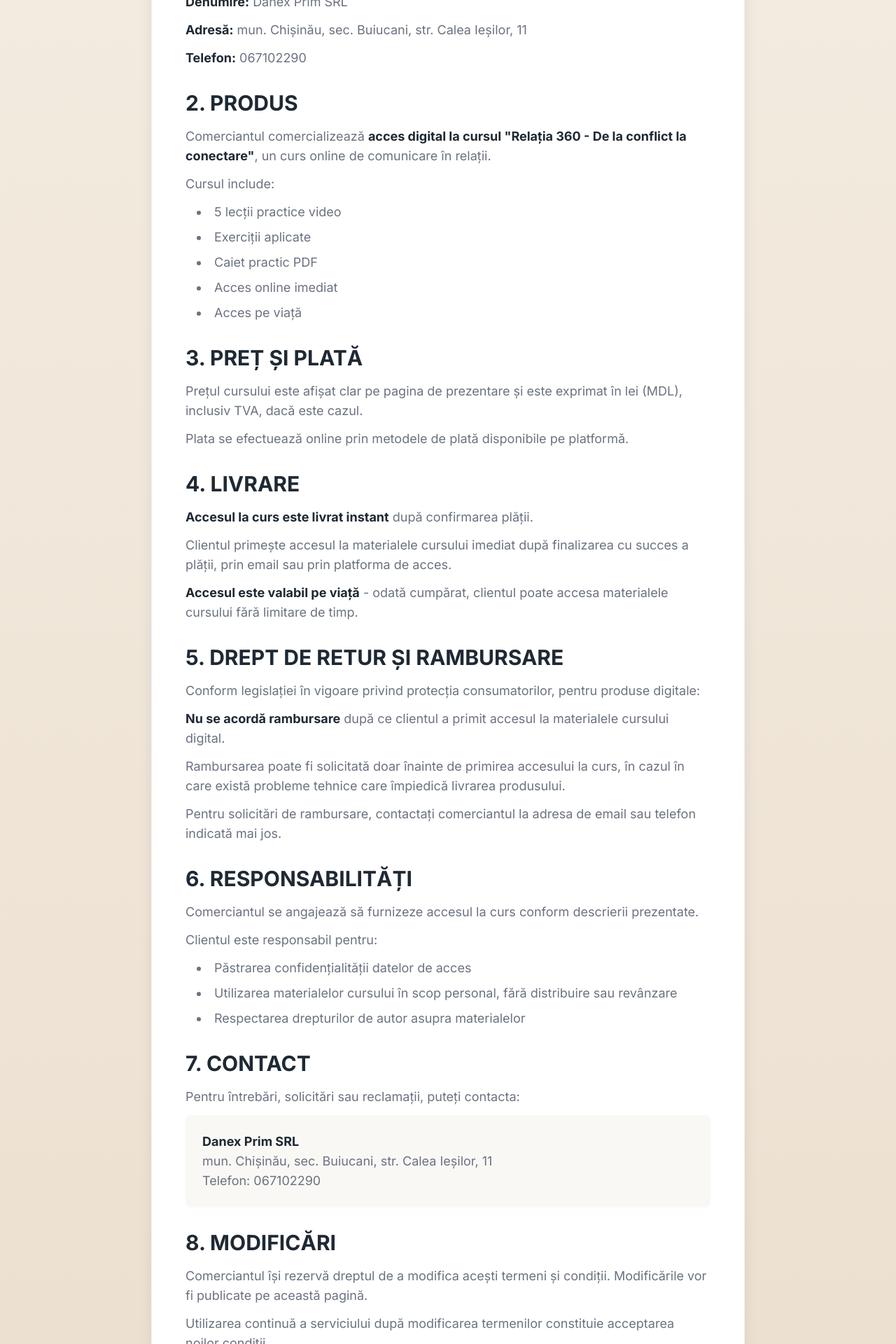
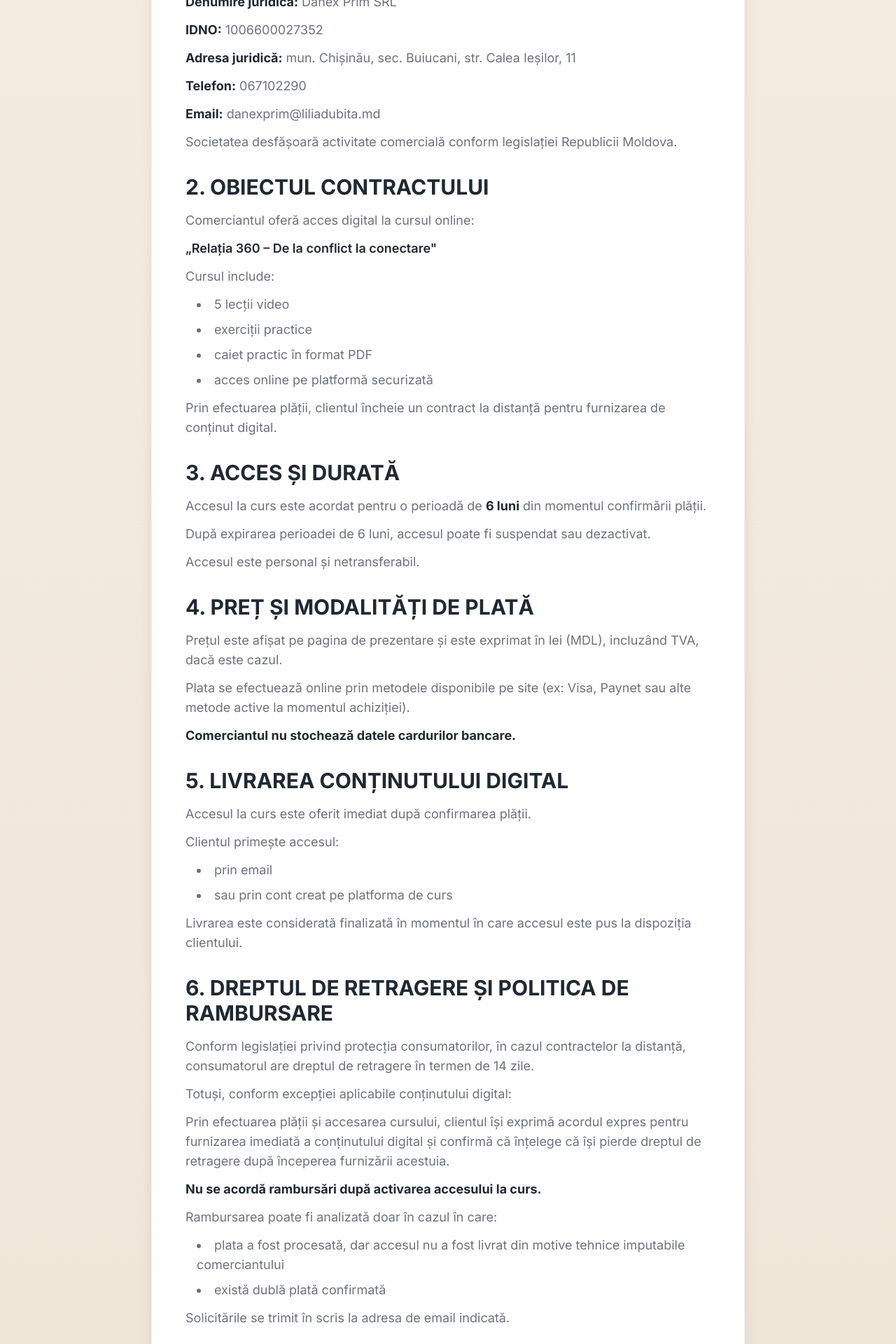
Before and after one commit to Nastea/relatia-360-landing, a Next.js app: page /termeni in a window 1280 px wide. Shown: the part 420-2340 px from the top of the page at 70% size. Built offline with nearby package versions, Linux system fonts and the light colour scheme.

Commit message:
Actualizare Termeni și Condiții - adăugare secțiuni complete conform legislației

```diff
--- a/app/termeni/page.tsx
+++ b/app/termeni/page.tsx
@@ -30,172 +30,309 @@ export default function TermeniPage() {
               border: "1px solid rgba(0, 0, 0, 0.05)",
             }}
           >
-            {/* Comerciant */}
+            {/* Datele Comerciantului */}
             <section>
               <h2
                 className="text-2xl md:text-3xl font-bold mb-4 uppercase"
                 style={{ color: "#1F2933" }}
               >
-                1. Comerciant
+                1. Datele Comerciantului
               </h2>
               <div className="space-y-3 text-lg" style={{ color: "#6B7280" }}>
                 <p>
-                  <strong style={{ color: "#1F2933" }}>Denumire:</strong> Danex Prim SRL
+                  <strong style={{ color: "#1F2933" }}>Denumire juridică:</strong> Danex Prim SRL
                 </p>
                 <p>
-                  <strong style={{ color: "#1F2933" }}>Adresă:</strong> mun. Chișinău, sec. Buiucani, str. Calea Ieșilor, 11
+                  <strong style={{ color: "#1F2933" }}>IDNO:</strong> 1006600027352
+                </p>
+                <p>
+                  <strong style={{ color: "#1F2933" }}>Adresa juridică:</strong> mun. Chișinău, sec. Buiucani, str. Calea Ieșilor, 11
                 </p>
                 <p>
                   <strong style={{ color: "#1F2933" }}>Telefon:</strong> 067102290
                 </p>
+                <p>
+                  <strong style={{ color: "#1F2933" }}>Email:</strong> danexprim@liliadubita.md
+                </p>
+                <p>
+                  Societatea desfășoară activitate comercială conform legislației Republicii Moldova.
+                </p>
               </div>
             </section>
 
-            {/* Produs */}
+            {/* Obiectul Contractului */}
             <section>
               <h2
                 className="text-2xl md:text-3xl font-bold mb-4 uppercase"
                 style={{ color: "#1F2933" }}
               >
-                2. Produs
+                2. Obiectul Contractului
               </h2>
               <div className="space-y-3 text-lg" style={{ color: "#6B7280" }}>
                 <p>
-                  Comerciantul comercializează <strong style={{ color: "#1F2933" }}>acces digital la cursul "Relația 360 - De la conflict la conectare"</strong>, un curs online de comunicare în relații.
+                  Comerciantul oferă acces digital la cursul online:
+                </p>
+                <p className="font-semibold" style={{ color: "#1F2933" }}>
+                  „Relația 360 – De la conflict la conectare"
                 </p>
                 <p>
                   Cursul include:
                 </p>
                 <ul className="list-disc list-inside space-y-2 ml-4">
-                  <li>5 lecții practice video</li>
-                  <li>Exerciții aplicate</li>
-                  <li>Caiet practic PDF</li>
-                  <li>Acces online imediat</li>
-                  <li>Acces pe viață</li>
+                  <li>5 lecții video</li>
+                  <li>exerciții practice</li>
+                  <li>caiet practic în format PDF</li>
+                  <li>acces online pe platformă securizată</li>
                 </ul>
+                <p>
+                  Prin efectuarea plății, clientul încheie un contract la distanță pentru furnizarea de conținut digital.
+                </p>
               </div>
             </section>
 
-            {/* Preț */}
+            {/* Acces și Durată */}
             <section>
               <h2
                 className="text-2xl md:text-3xl font-bold mb-4 uppercase"
                 style={{ color: "#1F2933" }}
               >
-                3. Preț și Plată
+                3. Acces și Durată
               </h2>
               <div className="space-y-3 text-lg" style={{ color: "#6B7280" }}>
                 <p>
-                  Prețul cursului este afișat clar pe pagina de prezentare și este exprimat în lei (MDL), inclusiv TVA, dacă este cazul.
+                  Accesul la curs este acordat pentru o perioadă de <strong style={{ color: "#1F2933" }}>6 luni</strong> din momentul confirmării plății.
                 </p>
                 <p>
-                  Plata se efectuează online prin metodele de plată disponibile pe platformă.
+                  După expirarea perioadei de 6 luni, accesul poate fi suspendat sau dezactivat.
+                </p>
+                <p>
+                  Accesul este personal și netransferabil.
                 </p>
               </div>
             </section>
 
-            {/* Livrare */}
+            {/* Preț și Modalități de Plată */}
             <section>
               <h2
                 className="text-2xl md:text-3xl font-bold mb-4 uppercase"
                 style={{ color: "#1F2933" }}
               >
-                4. Livrare
+                4. Preț și Modalități de Plată
               </h2>
               <div className="space-y-3 text-lg" style={{ color: "#6B7280" }}>
                 <p>
-                  <strong style={{ color: "#1F2933" }}>Accesul la curs este livrat instant</strong> după confirmarea plății.
+                  Prețul este afișat pe pagina de prezentare și este exprimat în lei (MDL), incluzând TVA, dacă este cazul.
                 </p>
                 <p>
-                  Clientul primește accesul la materialele cursului imediat după finalizarea cu succes a plății, prin email sau prin platforma de acces.
+                  Plata se efectuează online prin metodele disponibile pe site (ex: Visa, Paynet sau alte metode active la momentul achiziției).
                 </p>
                 <p>
-                  <strong style={{ color: "#1F2933" }}>Accesul este valabil pe viață</strong> - odată cumpărat, clientul poate accesa materialele cursului fără limitare de timp.
+                  <strong style={{ color: "#1F2933" }}>Comerciantul nu stochează datele cardurilor bancare.</strong>
                 </p>
               </div>
             </section>
 
-            {/* Drept de retur */}
+            {/* Livrarea Conținutului Digital */}
             <section>
               <h2
                 className="text-2xl md:text-3xl font-bold mb-4 uppercase"
                 style={{ color: "#1F2933" }}
               >
-                5. Drept de Retur și Rambursare
+                5. Livrarea Conținutului Digital
               </h2>
               <div className="space-y-3 text-lg" style={{ color: "#6B7280" }}>
                 <p>
-                  Conform legislației în vigoare privind protecția consumatorilor, pentru produse digitale:
+                  Accesul la curs este oferit imediat după confirmarea plății.
                 </p>
                 <p>
-                  <strong style={{ color: "#1F2933" }}>Nu se acordă rambursare</strong> după ce clientul a primit accesul la materialele cursului digital.
+                  Clientul primește accesul:
                 </p>
+                <ul className="list-disc list-inside space-y-2 ml-4">
+                  <li>prin email</li>
+                  <li>sau prin cont creat pe platforma de curs</li>
+                </ul>
                 <p>
-                  Rambursarea poate fi solicitată doar înainte de primirea accesului la curs, în cazul în care există probleme tehnice care împiedică livrarea produsului.
-                </p>
-                <p>
-                  Pentru solicitări de rambursare, contactați comerciantul la adresa de email sau telefon indicată mai jos.
+                  Livrarea este considerată finalizată în momentul în care accesul este pus la dispoziția clientului.
                 </p>
               </div>
             </section>
 
-            {/* Responsabilități */}
+            {/* Dreptul de Retragere și Politica de Rambursare */}
             <section>
               <h2
                 className="text-2xl md:text-3xl font-bold mb-4 uppercase"
                 style={{ color: "#1F2933" }}
               >
-                6. Responsabilități
+                6. Dreptul de Retragere și Politica de Rambursare
               </h2>
               <div className="space-y-3 text-lg" style={{ color: "#6B7280" }}>
                 <p>
-                  Comerciantul se angajează să furnizeze accesul la curs conform descrierii prezentate.
+                  Conform legislației privind protecția consumatorilor, în cazul contractelor la distanță, consumatorul are dreptul de retragere în termen de 14 zile.
                 </p>
                 <p>
-                  Clientul este responsabil pentru:
+                  Totuși, conform excepției aplicabile conținutului digital:
+                </p>
+                <p>
+                  Prin efectuarea plății și accesarea cursului, clientul își exprimă acordul expres pentru furnizarea imediată a conținutului digital și confirmă că înțelege că își pierde dreptul de retragere după începerea furnizării acestuia.
+                </p>
+                <p>
+                  <strong style={{ color: "#1F2933" }}>Nu se acordă rambursări după activarea accesului la curs.</strong>
+                </p>
+                <p>
+                  Rambursarea poate fi analizată doar în cazul în care:
                 </p>
                 <ul className="list-disc list-inside space-y-2 ml-4">
-                  <li>Păstrarea confidențialității datelor de acces</li>
-                  <li>Utilizarea materialelor cursului în scop personal, fără distribuire sau revânzare</li>
-                  <li>Respectarea drepturilor de autor asupra materialelor</li>
+                  <li>plata a fost procesată, dar accesul nu a fost livrat din motive tehnice imputabile comerciantului</li>
+                  <li>există dublă plată confirmată</li>
                 </ul>
+                <p>
+                  Solicitările se trimit în scris la adresa de email indicată.
+                </p>
               </div>
             </section>
 
-            {/* Contact */}
+            {/* Responsabilitățile Clientului */}
             <section>
               <h2
                 className="text-2xl md:text-3xl font-bold mb-4 uppercase"
                 style={{ color: "#1F2933" }}
               >
-                7. Contact
+                7. Responsabilitățile Clientului
               </h2>
               <div className="space-y-3 text-lg" style={{ color: "#6B7280" }}>
                 <p>
-                  Pentru întrebări, solicitări sau reclamații, puteți contacta:
+                  Clientul este responsabil pentru:
                 </p>
-                <div className="p-6 rounded-lg" style={{ backgroundColor: "#faf8f5" }}>
-                  <p><strong style={{ color: "#1F2933" }}>Danex Prim SRL</strong></p>
-                  <p>mun. Chișinău, sec. Buiucani, str. Calea Ieșilor, 11</p>
-                  <p>Telefon: 067102290</p>
-                </div>
+                <ul className="list-disc list-inside space-y-2 ml-4">
+                  <li>păstrarea confidențialității datelor de acces</li>
+                  <li>utilizarea materialelor exclusiv în scop personal</li>
+                  <li>ne-distribuirea, copierea sau revânzarea conținutului</li>
+                </ul>
+                <p>
+                  Orice utilizare neautorizată poate atrage răspundere civilă conform legislației privind drepturile de autor.
+                </p>
               </div>
             </section>
 
-            {/* Modificări */}
+            {/* Proprietate Intelectuală */}
             <section>
               <h2
                 className="text-2xl md:text-3xl font-bold mb-4 uppercase"
                 style={{ color: "#1F2933" }}
               >
-                8. Modificări
+                8. Proprietate Intelectuală
               </h2>
               <div className="space-y-3 text-lg" style={{ color: "#6B7280" }}>
                 <p>
-                  Comerciantul își rezervă dreptul de a modifica acești termeni și condiții. Modificările vor fi publicate pe această pagină.
+                  Toate materialele din cadrul cursului sunt protejate de legislația privind drepturile de autor.
                 </p>
                 <p>
-                  Utilizarea continuă a serviciului după modificarea termenilor constituie acceptarea noilor condiții.
+                  Este interzisă:
+                </p>
+                <ul className="list-disc list-inside space-y-2 ml-4">
+                  <li>copierea</li>
+                  <li>distribuirea</li>
+                  <li>reproducerea</li>
+                  <li>înregistrarea</li>
+                  <li>comercializarea materialelor</li>
+                </ul>
+                <p>
+                  fără acordul scris al Comerciantului.
+                </p>
+              </div>
+            </section>
+
+            {/* Limitarea Răspunderii */}
+            <section>
+              <h2
+                className="text-2xl md:text-3xl font-bold mb-4 uppercase"
+                style={{ color: "#1F2933" }}
+              >
+                9. Limitarea Răspunderii
+              </h2>
+              <div className="space-y-3 text-lg" style={{ color: "#6B7280" }}>
+                <p>
+                  Cursul are caracter educațional și informativ.
+                </p>
+                <p>
+                  Comerciantul nu garantează rezultate specifice în viața personală sau profesională a clientului.
+                </p>
+                <p>
+                  Clientul își asumă responsabilitatea pentru aplicarea informațiilor primite.
+                </p>
+                <p>
+                  Comerciantul nu este responsabil pentru:
+                </p>
+                <ul className="list-disc list-inside space-y-2 ml-4">
+                  <li>întreruperi temporare ale platformei</li>
+                  <li>probleme tehnice independente de voința sa</li>
+                  <li>utilizarea necorespunzătoare a conținutului</li>
+                </ul>
+              </div>
+            </section>
+
+            {/* Forță Majoră */}
+            <section>
+              <h2
+                className="text-2xl md:text-3xl font-bold mb-4 uppercase"
+                style={{ color: "#1F2933" }}
+              >
+                10. Forță Majoră
+              </h2>
+              <div className="space-y-3 text-lg" style={{ color: "#6B7280" }}>
+                <p>
+                  Comerciantul nu poate fi tras la răspundere pentru neexecutarea obligațiilor cauzată de evenimente de forță majoră.
+                </p>
+              </div>
+            </section>
+
+            {/* Protecția Datelor */}
+            <section>
+              <h2
+                className="text-2xl md:text-3xl font-bold mb-4 uppercase"
+                style={{ color: "#1F2933" }}
+              >
+                11. Protecția Datelor
+              </h2>
+              <div className="space-y-3 text-lg" style={{ color: "#6B7280" }}>
+                <p>
+                  Datele personale sunt prelucrate conform Politicii de Confidențialitate disponibile pe site.
+                </p>
+              </div>
+            </section>
+
+            {/* Litigii și Legea Aplicabilă */}
+            <section>
+              <h2
+                className="text-2xl md:text-3xl font-bold mb-4 uppercase"
+                style={{ color: "#1F2933" }}
+              >
+                12. Litigii și Legea Aplicabilă
+              </h2>
+              <div className="space-y-3 text-lg" style={{ color: "#6B7280" }}>
+                <p>
+                  Prezentul contract este guvernat de legislația Republicii Moldova.
+                </p>
+                <p>
+                  Eventualele litigii vor fi soluționate pe cale amiabilă, iar în caz contrar de instanțele competente din Republica Moldova.
+                </p>
+              </div>
+            </section>
+
+            {/* Modificarea Termenilor */}
+            <section>
+              <h2
+                className="text-2xl md:text-3xl font-bold mb-4 uppercase"
+                style={{ color: "#1F2933" }}
+              >
+                13. Modificarea Termenilor
+              </h2>
+              <div className="space-y-3 text-lg" style={{ color: "#6B7280" }}>
+                <p>
+                  Comerciantul își rezervă dreptul de a modifica acești termeni.
+                </p>
+                <p>
+                  Versiunea aplicabilă este cea publicată pe site la data efectuării comenzii.
                 </p>
               </div>
             </section>
```
